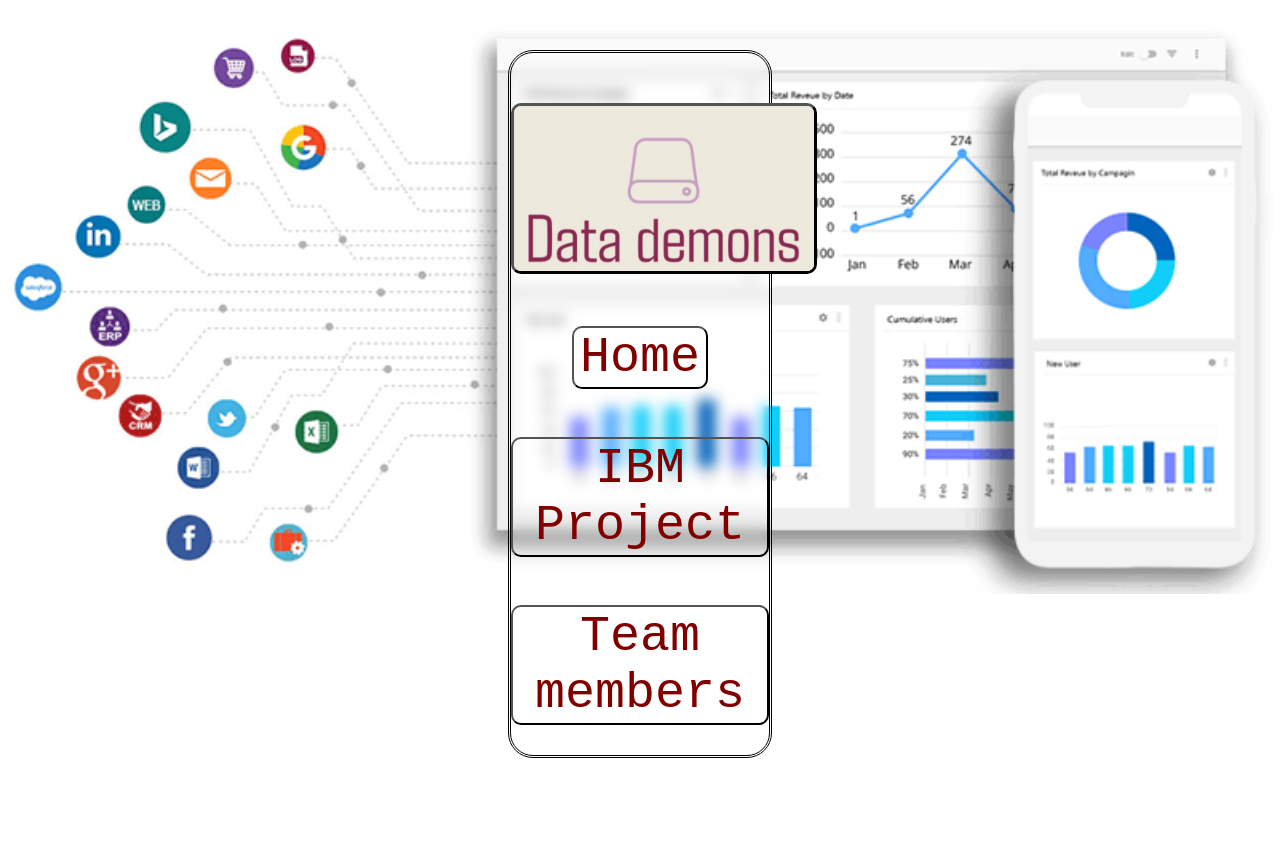
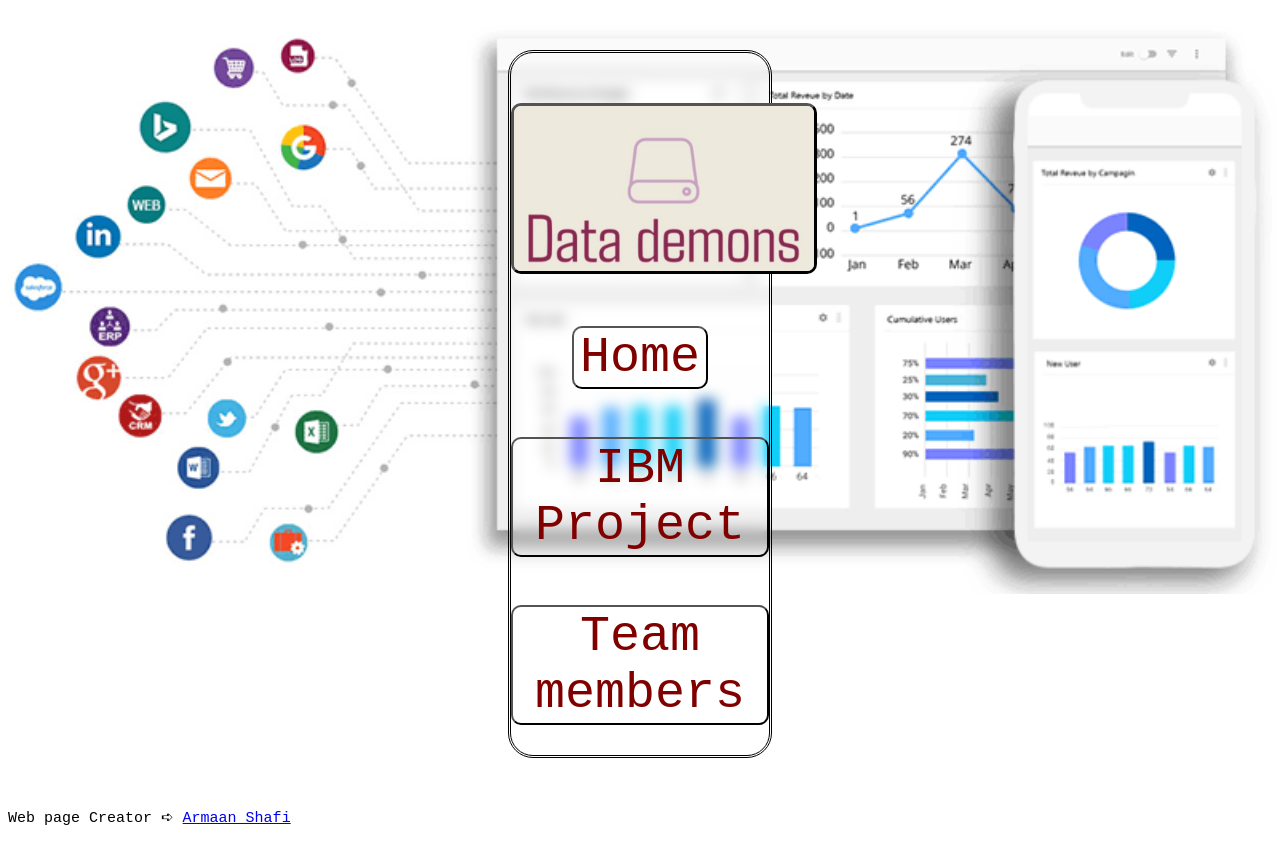
Before and after one commit to Armaan844/Data-demons, a plain HTML site: page index.html in a window 1280 px wide. Drawn offline with Linux system fonts and the light colour scheme.

Commit message:
Update index.html

```diff
--- a/index.html
+++ b/index.html
@@ -51,6 +51,11 @@
             backdrop-filter: blur(7px);
         }
 
+        .nami{
+            font-size: 15px;
+            font-family: monospace;
+        }
+
     </style>
     <link rel="icon" type="image/jpg" href="analytics.png">
 </head>
@@ -66,5 +71,6 @@
 <a href="members.html"><button class="ok">Team members</button></a>
 </center>
 </div>
+<p class="nami">Web page Creator ➪ <a href="https://www.linkedin.com/in/armaan-shafi-9b4b721b9/">Armaan Shafi</a></p>
 </body>
 </html>
```
